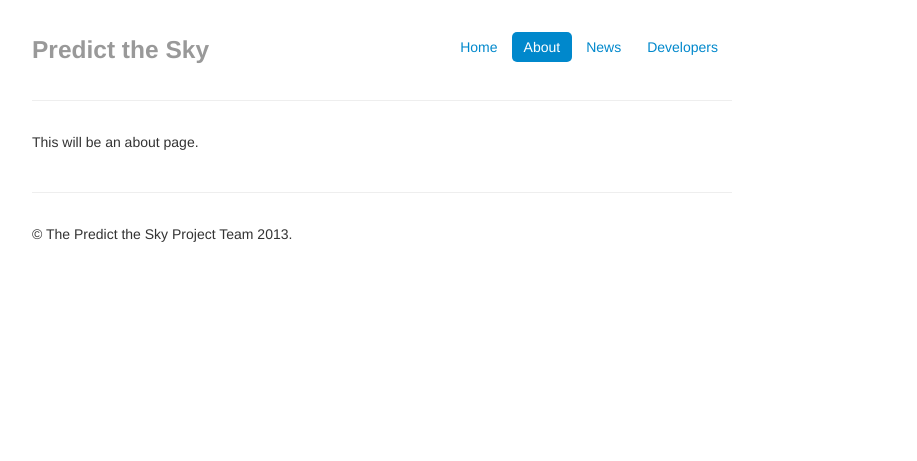
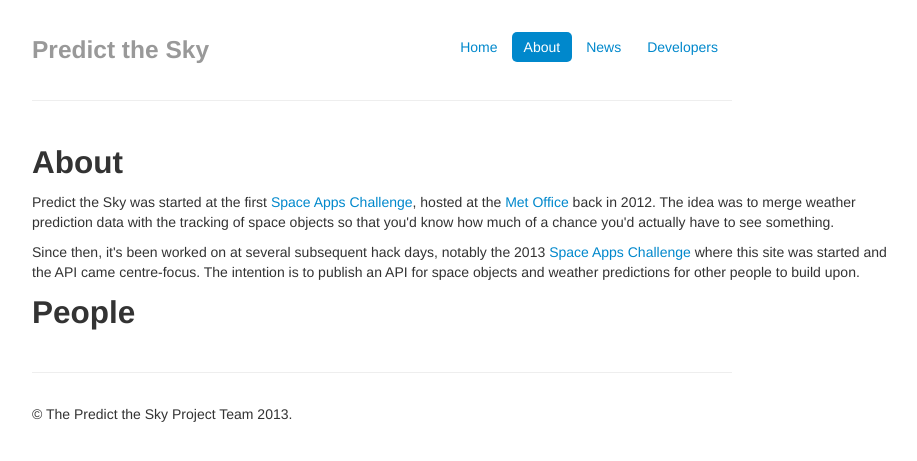
Before and after one commit to PredictTheSky/predictthesky.github.io, a Jekyll site: the page built from about.html, in a window 1280 px wide. Shown: the top 461 px of the page, without its empty margins (258-1175 px from the left). Built offline with Jekyll 4.4.1, drawn with Linux system fonts in a browser that asks for light colours; Markdown is read by kramdown in place of the engine named in the settings.

Commit message:
Adds a bit longer about text.

```diff
--- a/about.html
+++ b/about.html
@@ -5,6 +5,19 @@ title: About
 
 <div class="row">
   <div class="span9">
-    <p>This will be an about page.</p>
+    <h2>About</h2>
+    <p>Predict the Sky was started at the first <a href="http://spaceappschallenge.org/">
+       Space Apps Challenge</a>, hosted at the <a href="http://metoffice.gov.uk">Met
+       Office</a> back in 2012. The idea was to merge weather prediction data with
+       the tracking of space objects so that you'd know how much of a chance you'd
+       actually have to see something.</p>
+
+    <p>Since then, it's been worked on at several subsequent hack days, notably the
+       2013 <a href="http://spaceappschallenge.org/">Space Apps Challenge</a> where
+       this site was started and the API came centre-focus. The intention is to
+       publish an API for space objects and weather predictions for other people to
+       build upon.</p>
+
+    <h2>People</h2>
   </div>
 </div>
```
